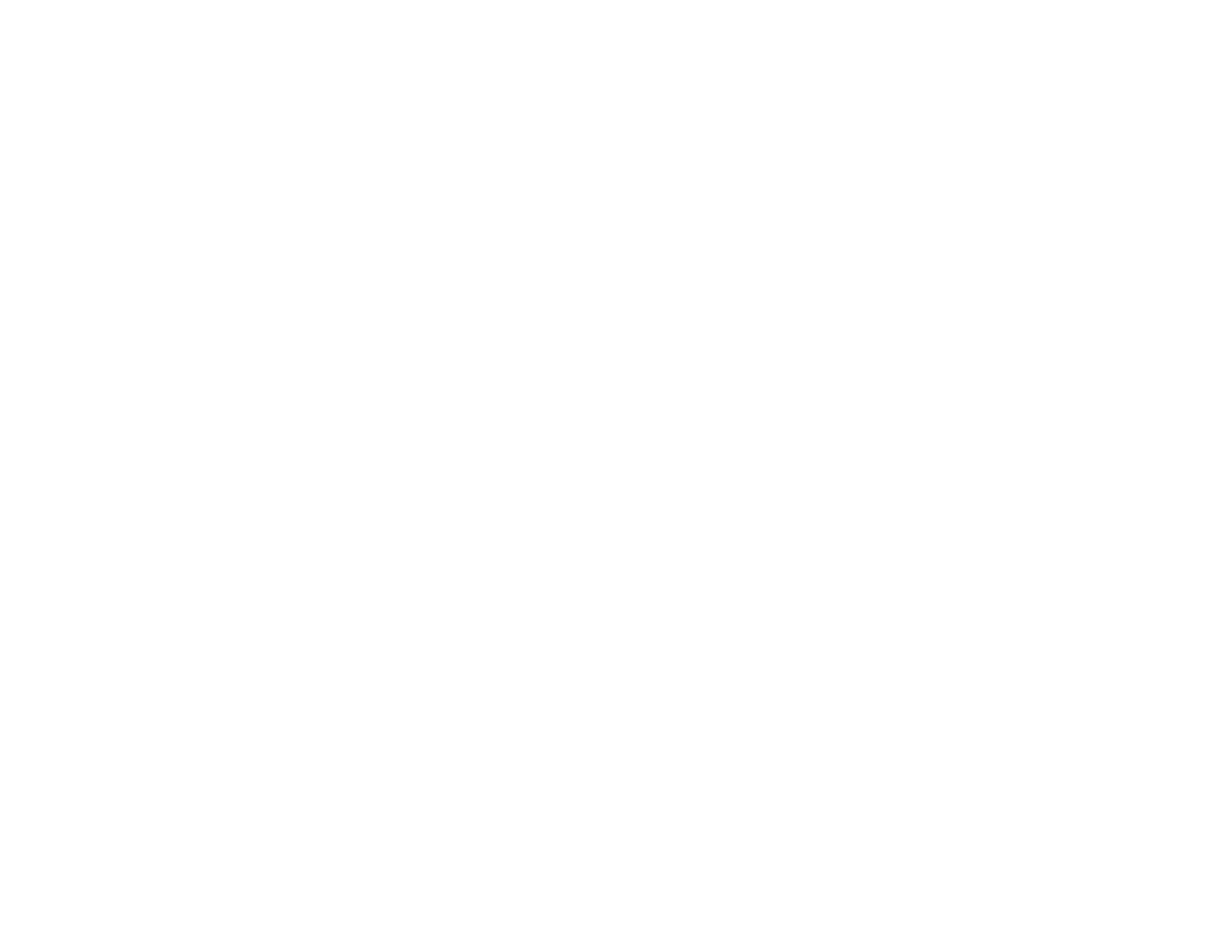
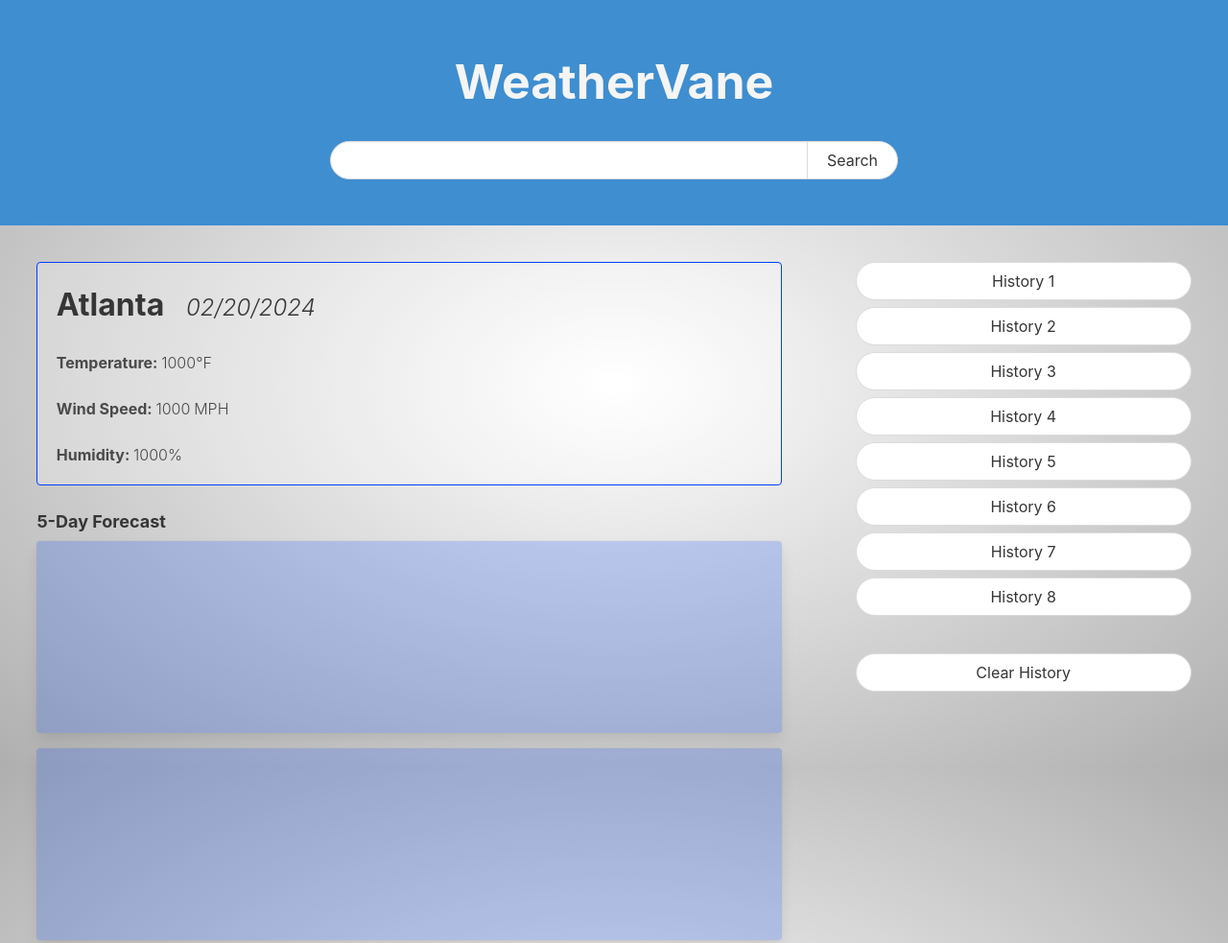
Before and after one commit to noodle77/weathervane, a plain HTML site: page index.html in a window 1280 px wide. Shown: the top 983 px of the page at 96% size. Before the commit the page ends 800 px from the top, so only its background shows below. Drawn offline with nearby package versions, Linux system fonts and the light colour scheme.

Commit message:
Styled the site with mocks. Time for JS.

```diff
--- a/assets/css/debug.css
+++ b/assets/css/debug.css
@@ -1,6 +1,8 @@
 /*! debug.css | MIT License | zaydek.github.com/debug.css */
-*: not (path) : not (g) t color:
-background: outline:
-hsla (210, 100%, 100%, 0.9) limportant; hsla (210, 100%, 50%, 0.5) important;
-solid 0.25rem hsla (210, 100%, 100%, 0.5) !important;
-box-shadow: none ! important;
+*:not(path):not(g) {
+    color: hsla(210, 100%, 100%, 0.9) !important;
+    background: hsla(210, 100%, 50%, 0.5) !important;
+    outline: solid 0.25rem hsla(210, 100%, 100%, 0.5) !important;
+
+    box-shadow: none !important;
+}
--- a/assets/css/style.css
+++ b/assets/css/style.css
@@ -0,0 +1,161 @@
+:root {
+    --gradient-in: white;
+    --gradient-out: rgb(175, 175, 175);
+    --accent1: rgb(0, 64, 255);
+    --accent2: rgba(0, 64, 255, 0.2);
+    --static-bg: rgba(255, 255, 255, 0.25);
+}
+
+html {
+    margin: 0px;
+    height: 100%;
+    width: 100%;
+}
+
+body {
+    display: flex;
+    flex-direction: column;
+    margin: 0px;
+    min-height: 100%;
+    min-width: 100%;
+    background-image: radial-gradient(
+        var(--gradient-in),
+        var(--gradient-out)
+        );
+    background-attachment: fixed;
+}
+
+header h1 {
+    font-size: 50px;
+}
+
+h2 {
+    font-size: large;
+    padding-bottom: 5%;
+}
+
+#fiveday h3 {
+    font-size: large;
+    padding-top: 1%;
+    padding-bottom: 1%;
+}
+
+form {
+    width: 50%;
+}
+
+.level {
+    flex: 1;
+    align-items: flex-start !important;
+}
+
+
+.full-height-column {
+    /* height: 66vh; */
+    display: flex;
+    flex-direction: column;
+    justify-content: flex-start;
+}
+
+.full-height-column-2 {
+    height: 100%;
+    display: flex;
+    flex-direction: column;
+    justify-content: flex-start;
+}
+
+.is-4 {
+    align-content: flex-start !important;
+}
+
+.column-section {
+    min-width: 100%;
+    /* padding: 7% !important; */
+    /* padding-top: 5%; */
+    /* padding-left: 7%;
+    padding-right: 7%; */
+    /* padding-bottom: 5%; */
+}
+.column-section-2 {
+    min-width: 100%;
+}
+
+.level-item {
+    padding: 3% !important;
+    /* padding-left: 2.5%;
+    padding-right: 2.5%; */
+    align-items: normal;
+}
+
+.hero-body {
+    display: flex;
+    flex-direction: column;
+    justify-items: center;
+}
+
+/* #history {
+    border-top: 1px solid blue;
+} */
+
+#city {
+    padding: 2.5%;
+    border: 1px solid var(--accent1);
+    background-color: var(--static-bg);
+    box-shadow: none !important;
+}
+
+#city h3 {
+    font-size: xx-large;
+}
+
+#date {
+    font-size: x-large;
+}
+
+.histbtn {
+min-width: 100%;
+margin-bottom: 2%;
+}
+
+.clearhistbtn {
+    min-width: 100%;
+    margin-top: 9%;
+}
+
+#fiveday {
+    margin-top: 2%;
+}
+
+.days {
+    min-width: 100%;
+    justify-content: space-between;
+}
+
+.days div {
+    display: inline-block;
+    min-width: 165px;
+    min-height: 200px;
+    /* margin-right: 3%; */
+    /* border: 1px solid var(--accent1); */
+    background-color: var(--accent2);
+    /* box-shadow: 0.3em 0.3em 1em rgba(0, 0, 0, 1) !important; */
+}
+
+
+
+@media (max-width: 1400px) {
+    .days {
+        flex-direction: column;
+    }
+    .days div {
+        min-width: 100%;
+        margin-bottom: 2%;
+
+    }
+}
+
+@media (max-width: 768px) {
+    form {
+        width: 100%;
+    }
+}
--- a/index.html
+++ b/index.html
@@ -3,11 +3,96 @@
 <head>
     <meta charset="UTF-8">
     <meta name="viewport" content="width=device-width, initial-scale=1.0">
+    <link rel="stylesheet" href="https://cdn.jsdelivr.net/npm/bulma@0.9.4/css/bulma.min.css">
     <link rel="stylesheet" href="./assets/css/style.css">
-    <link rel="stylesheet" href="./assets/css/debug.css">
+    <!-- <link rel="stylesheet" href="./assets/css/debug.css"> -->
     <title>Document</title>
 </head>
 <body>
+    <header class="hero has-background-info">
+        <div class="hero-body">
+            <h1 class="has-text-centered has-text-light has-text-weight-bold">WeatherVane</h1>
+            <br>
+            <div class="is-flex is-justify-content-center">
+                <form id="search" class="field has-addons">
+                    <p class="control is-expanded">
+                        <input id="searchbar" type="text" class="input is-rounded">
+                    </p>
+                    <p class="control">
+                        <button id="searchbtn" type="submit" class="button is-rounded">Search</button>
+                    </p>
+                </form>
+            </div>
+    </header>
+
+    <section class="level columns is-marginless">
+        <div class="level-item column is-8 full-height-column is-paddingless is-full-mobile">
+            <div id="city" class="column-section card">
+                <h3 class="has-text-dark has-text-weight-bold">Atlanta&nbsp;&nbsp;&nbsp;<span id="date" class="has-text-weight-light is-italic">02/20/2024</span></h3>
+                <br>
+                <p class="has-text-weight-bold">Temperature:&nbsp;<span id="temp" class="has-text-weight-light">1000</span><span class="has-text-weight-light">°F</span></p>
+                <br>
+                <p class="has-text-weight-bold">Wind Speed:&nbsp;<span id="wind" class="has-text-weight-light">1000</span>&nbsp;<span class="has-text-weight-light">MPH</span></p>
+                <br>
+                <p class="has-text-weight-bold">Humidity:&nbsp;<span id="humid" class="has-text-weight-light">1000</span><span class="has-text-weight-light">%</span></p>
+            </div>
+            <div id="fiveday">
+                <h3 class="has-text-dark has-text-weight-bold">5-Day Forecast</h3>
+                <div class="days is-flex">
+                    <div id="dayone" class="card">
+                        <p></p>
+                    </div>
+                    <div id="daytwo" class="card">
+                        <p></p>
+                    </div>
+                    <div id="daythree" class="card">
+                        <p></p>
+                    </div>
+                    <div id="dayfour" class="card">
+                        <p></p>
+                    </div>
+                    <div id="dayfive" class="card">
+                        <p></p>
+                    </div>
+
+                </div>
+            </div>
+        </div>
+
+
+
+
+        <div class="level-item column is-4 is-flex full-height-column is-paddingless is-full-mobile">
+            <!-- <div class="column-section">
+                <h2 class="has-text-centered has-text-dark has-text-weight-bold">Search for a City:</h2>
+                <form id="search" class="field has-addons">
+                    <p class="control is-expanded">
+                        <input id="searchbar" type="text" class="input is-rounded has-text-centered" placeholder="City Name">
+                    </p>
+                    <p class="control">
+                        <button id="searchbtn" type="submit" class="button is-rounded">Search</button>
+                    </p>
+                </form>
+            </div> -->
+            <div id="history" class="column-section has-text-centered">
+                <button class="button is-rounded histbtn">History 1</button>
+                <button class="button is-rounded histbtn">History 2</button>
+                <button class="button is-rounded histbtn">History 3</button>
+                <button class="button is-rounded histbtn">History 4</button>
+                <button class="button is-rounded histbtn">History 5</button>
+                <button class="button is-rounded histbtn">History 6</button>
+                <button class="button is-rounded histbtn">History 7</button>
+                <button class="button is-rounded histbtn">History 8</button>
+                <!-- <button class="button is-rounded histbtn">History 9</button> -->
+                <button class="button is-rounded clearhistbtn">Clear History</button>
+            </div>
+        </div>
+    </section>
+    <footer class="hero has-background-info">
+        <div class="hero-body">
+        </div>
+    </footer>
+    <script src="https://code.jquery.com/jquery-3.7.1.min.js" integrity="sha256-/JqT3SQfawRcv/BIHPThkBvs0OEvtFFmqPF/lYI/Cxo=" crossorigin="anonymous"></script>
     <script type="module" src="./assets/js/script.js"></script>
 </body>
 </html>
```
